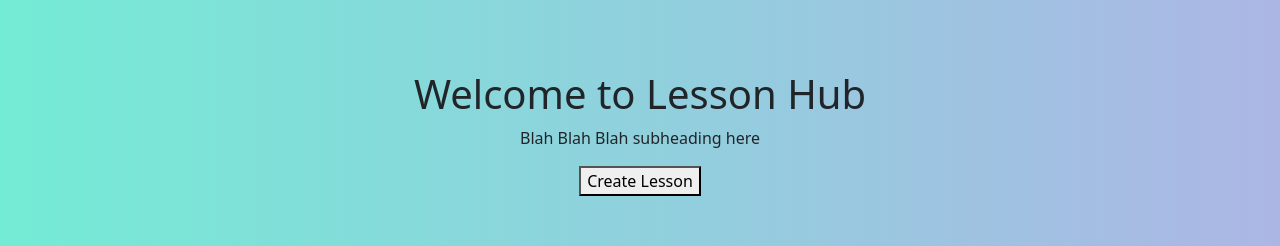
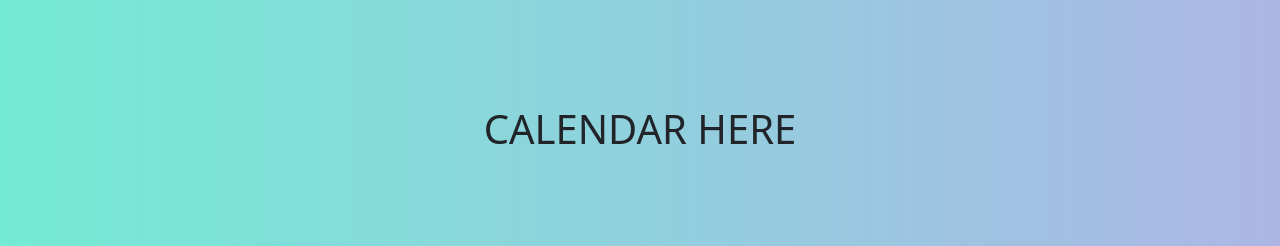
Before and after one commit to peternmeijer/lessonhub, a React (Create React App) app in the folder front-end/lessonhub/: page /calendar in a window 1280 px wide. Shown: the part 283-529 px from the top of the page. Built offline with nearby package versions, Linux system fonts and the light colour scheme.

Commit message:
adding pages

```diff
--- a/front-end/lessonhub/package.json
+++ b/front-end/lessonhub/package.json
@@ -11,6 +11,7 @@
     "react": "^18.2.0",
     "react-bootstrap": "^2.5.0",
     "react-dom": "^18.2.0",
+    "react-router-dom": "^6.4.3",
     "react-scripts": "5.0.1",
     "tachyons": "^4.12.0",
     "web-vitals": "^2.1.4"
--- a/front-end/lessonhub/src/App.js
+++ b/front-end/lessonhub/src/App.js
@@ -1,13 +1,27 @@
+import React from "react";
 import Navigation from "./components/Navigation/Navigation";
-import Welcome from "./components/Welcome/Welcome"
+import Home from "./components/Home/Home";
+import Calendar from "./components/Calendar/Calendar";
+import Lessons from "./components/Lessons/Lessons";
+import About from "./components/About/About";
+
 import ParticlesBg from "particles-bg";
+import { BrowserRouter as Router, Routes, Route } from 'react-router-dom';
+
 
 function App() {
   return (
     <div className="App">
-      <ParticlesBg type = "cobweb" num = {200} color="#FFFFFF" bg={true} />
-      <Navigation />
-      <Welcome />
+      <Router>
+        <ParticlesBg type="cobweb" num={200} color="#FFFFFF" bg={true} />
+        <Navigation />
+        <Routes>
+          <Route exact path='/' element={<Home />} />
+          <Route path='/calendar' element={<Calendar/>} />
+          <Route path='/lessons' element={<Lessons/>} />
+          <Route path='/about' element={<About/>} />
+        </Routes>
+      </Router>
     </div>
   );
 }
--- /dev/null
+++ b/front-end/lessonhub/src/components/About/About.js
@@ -0,0 +1,11 @@
+import React from "react";
+
+const About = () => {
+    return (
+        <div style={{ flexDirection: "column", display: 'flex', alignItems: 'center', justifyContent: 'center', height: '90vh' }}>
+            <h1>ABOUT HERE</h1>
+        </div>
+    );
+}
+
+export default About;
--- /dev/null
+++ b/front-end/lessonhub/src/components/Calendar/Calendar.js
@@ -0,0 +1,11 @@
+import React from "react";
+
+const Calendar = () => {
+    return (
+        <div style={{ flexDirection: "column", display: 'flex', alignItems: 'center', justifyContent: 'center', height: '90vh' }}>
+            <h1>CALENDAR HERE</h1>
+        </div>
+    );
+}
+
+export default Calendar;
--- a/front-end/lessonhub/src/components/Welcome/Welcome.js
+++ b/front-end/lessonhub/src/components/Home/Home.js
@@ -1,7 +1,7 @@
 import React from "react";
+import { Link } from "react-router-dom";
 
-const Welcome = () => {
-
+const Home = () => {
     return (
         <div style={{ flexDirection: "column", display: 'flex', alignItems: 'center', justifyContent: 'center', height: '90vh' }}>
             <div>
@@ -11,10 +11,12 @@ const Welcome = () => {
                 <p>Blah Blah Blah subheading here</p>
             </div>
             <div>
-                <button>Create Lesson</button>
+                <Link to="/lessons">
+                    <button>Create Lesson</button>
+                </Link>
             </div>
         </div>
     );
 }
 
-export default Welcome;
+export default Home;
--- /dev/null
+++ b/front-end/lessonhub/src/components/Lessons/Lessons.js
@@ -0,0 +1,11 @@
+import React from "react";
+
+const Lessons = () => {
+    return (
+        <div style={{ flexDirection: "column", display: 'flex', alignItems: 'center', justifyContent: 'center', height: '90vh' }}>
+            <h1>LESSONS HERE</h1>
+        </div>
+    );
+}
+
+export default Lessons;
--- a/front-end/lessonhub/src/components/Navigation/Navigation.js
+++ b/front-end/lessonhub/src/components/Navigation/Navigation.js
@@ -2,17 +2,18 @@ import { Container } from "react-bootstrap";
 import { Nav } from "react-bootstrap";
 import { Navbar } from "react-bootstrap";
 import React from "react";
+import { Link } from "react-router-dom";
 
 const Navigation = () => {
     return(
         <>
         <Navbar bg="dark" variant="dark">
           <Container>
-            <Navbar.Brand href="#home">Lesson Hub</Navbar.Brand>
+            <Navbar.Brand as={Link} to="/">Lesson Hub</Navbar.Brand>
             <Nav className="justify-content-end">
-              <Nav.Link href="#home">Calendar</Nav.Link>
-              <Nav.Link href="#features">Lessons</Nav.Link>
-              <Nav.Link href="#pricing">About</Nav.Link>
+              <Nav.Link as={Link} to="/calendar">Calendar</Nav.Link>
+              <Nav.Link as={Link} to="/lessons">Lessons</Nav.Link>
+              <Nav.Link as={Link} to="/about">About</Nav.Link>
             </Nav>
           </Container>
         </Navbar>
```
Also changed, not shown: 1 other file (tests, documents, lock files or other folders).
